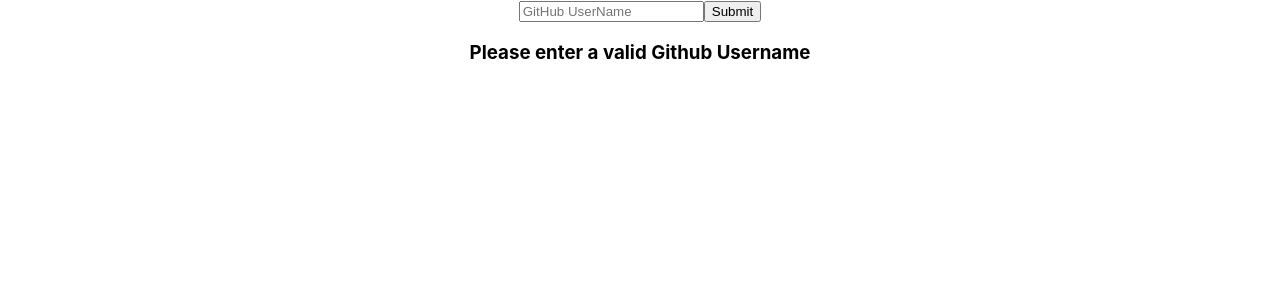
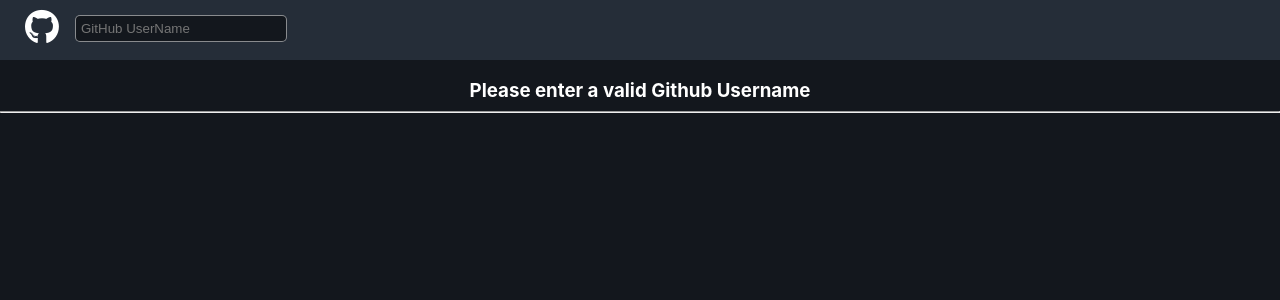
Before and after one commit to Dakz1/GitHub-repo-tracker, a React (Create React App) app in the folder repo-tracker/: page / in a window 1280 px wide. Shown: the top 300 px of the page. Built offline with nearby package versions, Linux system fonts and the light colour scheme.

Commit message:
css changes to fit github theme

```diff
--- a/repo-tracker/src/App.css
+++ b/repo-tracker/src/App.css
@@ -1,3 +1,15 @@
+body{
+  background-color: rgb(19, 23, 29);
+  color: white;
+  font-size: 16px;
+}
+
+header{
+  background-color: rgb(37, 45, 56);
+  height: 60px;
+  display: block;
+}
+
 #root{
   text-align: center;
   margin-left: auto;
@@ -21,21 +33,36 @@
   padding: 2px;
   border-radius: 20px;
   cursor: pointer;
+  border: solid 2px rgba(255, 255, 255, 0.5);
 }
 
 li:hover{
   background-color: rgba(128, 128, 128, .5);
-  padding: 5px;
-  box-shadow: 5px 5px;
+  font-size: 17px;
 }
 
 li i{
+  padding-top: 15px;
   margin-left: 5%;
   margin-bottom: 2%;
 }
 
 li h1{
+  margin-top: 0;
+  margin-bottom: 0;
+  padding-top: 5px;
+  padding-bottom: 5px;
   text-align: center;
+}
+
+li div{
+  justify-items: center;
+  margin-left: auto;
+  margin-right: auto;
+  background-color: rgb(19, 23, 29);
+  width: 100%;
+  border-bottom-left-radius: 20px;
+  border-bottom-right-radius: 20px;
 }
 
 #avatar{
@@ -45,3 +72,25 @@
 #username{
   text-decoration: underline;
 }
+
+form{
+  padding-top: 15px;
+}
+
+form input{
+  color: white;
+  background-color: rgb(19, 23, 29);
+  border: solid rgba(255, 255, 255, 0.5) 1px;
+  border-radius: 5px;
+  padding: 5px;
+  width: 200px;
+  position: absolute;
+  left: 75px;
+}
+
+header i{
+  position: absolute;
+  left: 25px;
+  top: 10px;
+  font-size: 35px;
+}
--- a/repo-tracker/src/App.js
+++ b/repo-tracker/src/App.js
@@ -8,10 +8,12 @@
 
   return (
     <>
-      <SearchBar setUserInput={setUserInput}/>
+      <header>
+      <i className="fa-brands fa-github"></i> <SearchBar setUserInput={setUserInput}/>
+      </header>
       <API userInput={userInput} setApiData={setApiData}/>
       <UserData apiData={apiData}/>
-      {apiData.length > 0 ? <h1>User Repositories</h1> : <h3>Please enter a valid Github Username</h3>}
+      {apiData.length > 0 ? <h1>User Repositories</h1> : <h3>Please enter a valid Github Username <hr/></h3> }
       <ul>
         <DisplayData apiData={apiData}/>
       </ul>
--- a/repo-tracker/src/Components/DisplayData/index.js
+++ b/repo-tracker/src/Components/DisplayData/index.js
@@ -12,9 +12,12 @@
                         window.open(repo.html_url, '_blank');
                     }}>
                     <h1>{repo.name}</h1>
-                    <i className="fa-solid fa-code-fork"> {repo.forks} </i>
-                    <i className="fa-solid fa-star"> {repo.stargazers_count} </i>
-                    <i className="fa-solid fa-eye"> {repo.watchers_count} </i>
+                    <div>
+                        <i className="fa-solid fa-code-fork"> {repo.forks} </i>
+                        <i className="fa-solid fa-star"> {repo.stargazers_count} </i>
+                        <i className="fa-solid fa-eye"> {repo.watchers_count} </i>
+                        <i className="fa-solid fa-bug"> {repo.open_issues} </i>
+                    </div>
                 </li>
             );
         });
--- a/repo-tracker/src/Components/SearchBar/index.js
+++ b/repo-tracker/src/Components/SearchBar/index.js
@@ -10,7 +10,6 @@
     return (
         <form onSubmit={handleSubmit}>
             <input required type='text' name='userName' placeholder="GitHub UserName"></input>
-            <input type="submit" value="Submit"/>
         </form>
     )
 }
```
